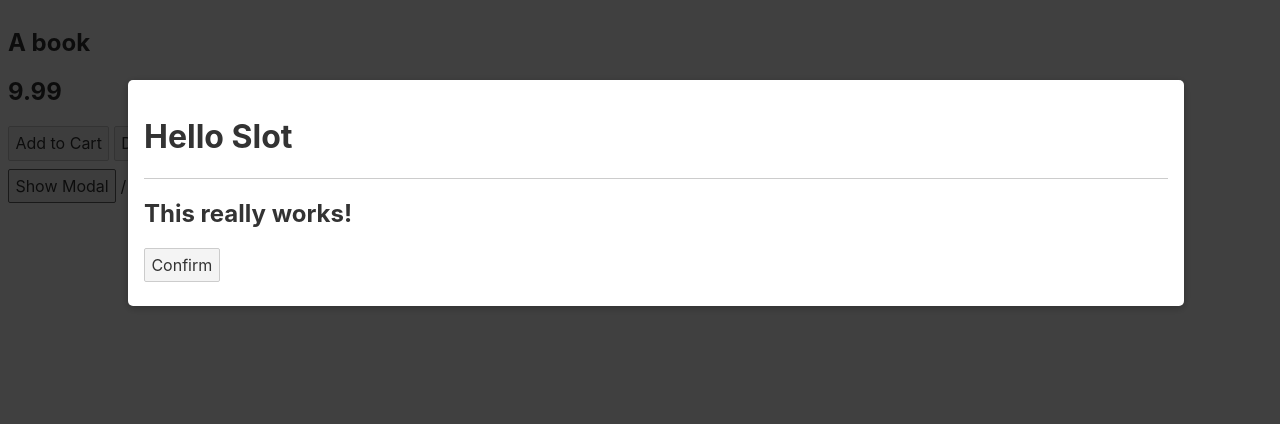
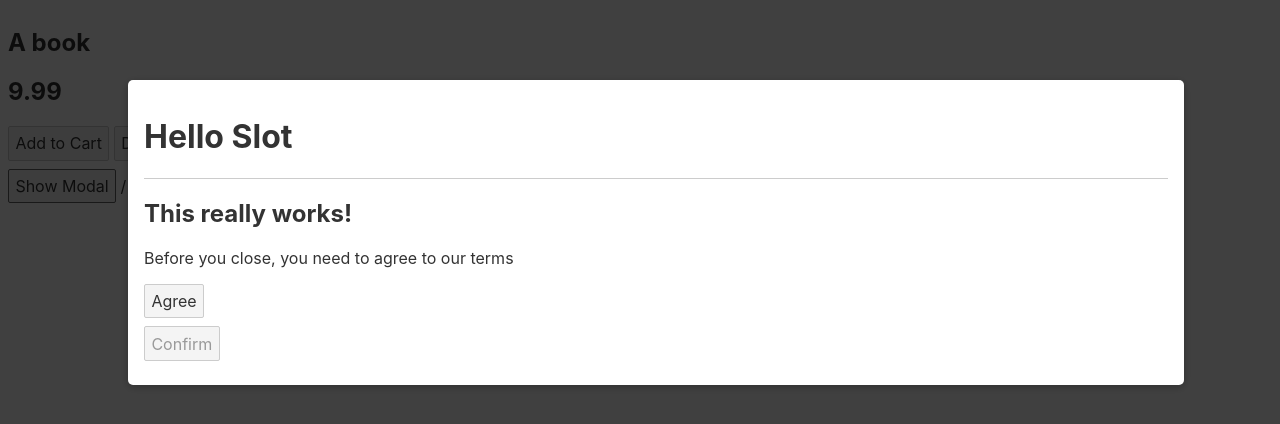
Before and after one commit to rwuniard/svelte_udemy_project_6_57, a Svelte app: page / in a window 1280 px wide. Both pictures are taken after a click on the button "Show Modal". Shown: the top 424 px of the page. Built offline with nearby package versions, Linux system fonts and the light colour scheme.

Commit message:
Slot Prop

```diff
--- a/src/App.svelte
+++ b/src/App.svelte
@@ -3,6 +3,7 @@
     import Modal from './Modal.svelte';
 
     let showModal = false;
+    let closable = false;
     let products = [
         {
             id: '01',
@@ -29,9 +30,9 @@
 <button on:click={() => (showModal = true)}>Show Modal</button>
 
 {#if showModal}
-    <Modal on:cancel={() => (showModal = false)} on:close={() => (showModal = false)}>
+    <Modal on:cancel={() => (showModal = false)} on:close={() => (showModal = false)} let:didAgree={closable}>
         <h1 slot="header">Hello Slot</h1>
         <h2>This really works!</h2>
-        <button slot="footer" on:click={() => (showModal = false)}>Confirm</button>
+        <button slot="footer" on:click={() => (showModal = false)} disabled={!closable}>Confirm</button>
     </Modal> />
 {/if}
--- a/src/Modal.svelte
+++ b/src/Modal.svelte
@@ -2,6 +2,7 @@
     import { createEventDispatcher } from 'svelte';
 
     const dispatch = createEventDispatcher();
+    let agreed = false;
 </script>
 
 <div class="backdrop" on:click={() => dispatch('cancel')} />
@@ -12,9 +13,13 @@
     <div class="content">
         <slot />
     </div>
+    <div class="disclaimer">
+        <p>Before you close, you need to agree to our terms</p>
+        <button on:click={() => (agreed = true)}>Agree</button>
+    </div>
     <footer>
-        <slot name="footer">
-            <button on:click={() => dispatch('close')}>Close</button>
+        <slot name="footer" didAgree={agreed}>
+            <button on:click={() => dispatch('close')} disabled={!agreed}>Close</button>
         </slot>
     </footer>
 </div>
```
